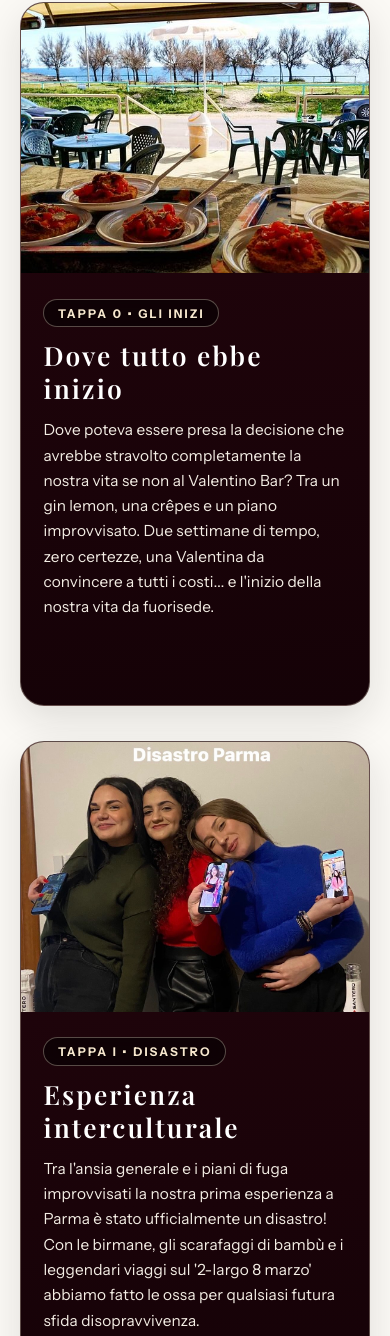
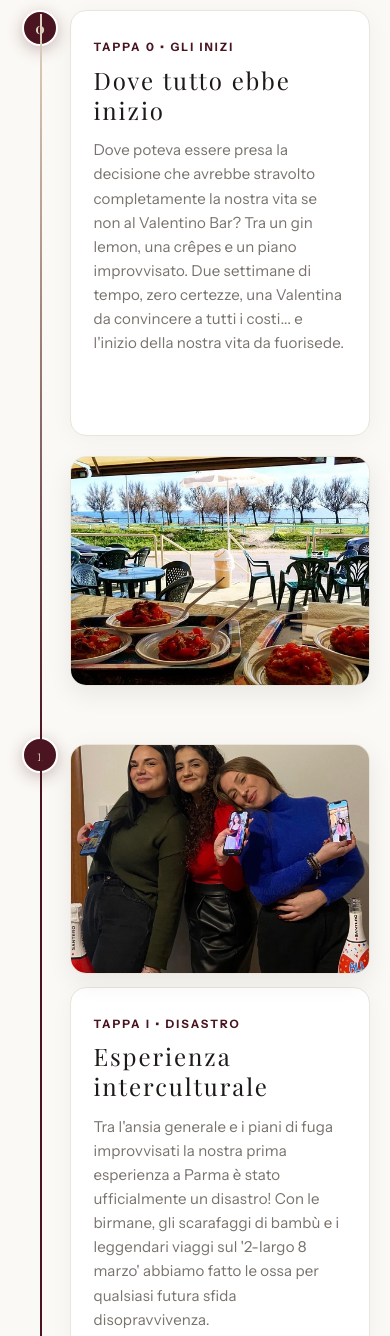
Before and after one commit to alelom7/regalo, a plain HTML site: page index.html in a window 390 px wide. Shown: the part 1199-2535 px from the top of the page. Drawn offline with nearby package versions, Linux system fonts and the light colour scheme; a web font is replaced by a local one.

Commit message:
nuovo tel

```diff
--- a/index.html
+++ b/index.html
@@ -11,7 +11,7 @@
     <link rel="preconnect" href="https://fonts.googleapis.com">
     <link rel="preconnect" href="https://fonts.gstatic.com" crossorigin>
     <link href="https://fonts.googleapis.com/css2?family=Instrument+Sans:ital,wght@0,400..700;1,400..700&family=Playfair+Display:ital,wght@0,400..700;1,400..700&display=swap" rel="stylesheet">
-    <link rel="stylesheet" href="style.css?v=14">
+    <link rel="stylesheet" href="style.css?v=15">
 </head>
 <body>
 
@@ -48,44 +48,72 @@
                 <div class="viaggio-divider"></div>
             </div>
 
-            <div class="glass-viaggio-grid">
-
-                <!-- Card 0 -->
-                <div class="glass-card">
-                    <img src="assets/valentinobar.jpg" alt="Tappa del viaggio" class="glass-card-img">
-                    <div class="glass-card-overlay">
-                        <span class="glass-card-tag">TAPPA 0 • GLI INIZI</span>
+            <div class="timeline-viaggio">
+                <!-- Tappa 0 -->
+                <div class="timeline-item">
+                    <div class="timeline-node">0</div>
+                    <div class="timeline-side timeline-left">
+                        <div class="timeline-content">
+                            <span class="timeline-tag">TAPPA 0 • GLI INIZI</span>
                             <h3>Dove tutto ebbe inizio</h3>
                             <p>Dove poteva essere presa la decisione che avrebbe stravolto completamente la nostra vita se non al Valentino Bar? Tra un gin lemon, una crêpes e un piano improvvisato. Due settimane di tempo, zero certezze, una Valentina da convincere a tutti i costi... e l'inizio della nostra vita da fuorisede.</p>
                         </div>
                     </div>
+                    <div class="timeline-side timeline-right">
+                        <div class="timeline-img-wrap">
+                            <img src="assets/valentinobar.jpg" alt="Tappa del viaggio" style="object-position: center 30%;">
+                        </div>
+                    </div>
+                </div>
 
-                <!-- Card 1 -->
-                <div class="glass-card">
-                    <img src="assets/disastro.jpeg" alt="Tappa del viaggio" class="glass-card-img">
-                    <div class="glass-card-overlay">
-                        <span class="glass-card-tag">TAPPA I • DISASTRO</span>
+                <!-- Tappa 1 -->
+                <div class="timeline-item timeline-inverted">
+                    <div class="timeline-node">1</div>
+                    <div class="timeline-side timeline-left">
+                        <div class="timeline-img-wrap">
+                            <img src="assets/disastro.jpeg" alt="Tappa del viaggio">
+                        </div>
+                    </div>
+                    <div class="timeline-side timeline-right">
+                        <div class="timeline-content">
+                            <span class="timeline-tag">TAPPA I • DISASTRO</span>
                             <h3>Esperienza interculturale</h3>
                             <p>Tra l'ansia generale e i piani di fuga improvvisati la nostra prima esperienza a Parma è stato ufficialmente un disastro! Con le birmane, gli scarafaggi di bambù e i leggendari viaggi sul '2-largo 8 marzo' abbiamo fatto le ossa per qualsiasi futura sfida disopravvivenza.</p>
                         </div>
                     </div>
+                </div>
 
-                <!-- Card 2 -->
-                <div class="glass-card">
-                    <img src="assets/giovedrink.png" alt="Tappa del viaggio" class="glass-card-img" style="object-position: center 70%;">
-                    <div class="glass-card-overlay">
-                        <span class="glass-card-tag">TAPPA II • GIOVEDRINK</span>
+                <!-- Tappa 2 -->
+                <div class="timeline-item">
+                    <div class="timeline-node">2</div>
+                    <div class="timeline-side timeline-left">
+                        <div class="timeline-content">
+                            <span class="timeline-tag">TAPPA II • GIOVEDRINK</span>
                             <h3>Serate dimenticabili</h3>
                             <p>Nonostante il disagio, il primo anno non è andato poi così male! Siamo riuscite a sfogare il nostro nervosismo nell'alcool e nelle serate, una in particolare ci ha accompagnato per tutto il nostro percorso da matricole, ogni settimana, non importavano le lezioni o gli esami che ci aspettavano il giorno dopo, noi eravamo sempre lì...</p>
                         </div>
                     </div>
+                    <div class="timeline-side timeline-right">
+                        <div class="timeline-img-wrap">
+                            <img src="assets/giovedrink.png" alt="Tappa del viaggio" style="object-position: center 70%;">
+                        </div>
+                    </div>
+                </div>
 
-                <div class="glass-card">
-                    <img src="assets/pranzi.jpeg" alt="Tappa del viaggio" class="glass-card-img" style="object-position: center 60%;">
-                    <div class="glass-card-overlay">
-                        <span class="glass-card-tag">TAPPA III • PUGLIESI DA TARANTELLA</span>
+                <!-- Tappa 3 -->
+                <div class="timeline-item timeline-inverted">
+                    <div class="timeline-node">3</div>
+                    <div class="timeline-side timeline-left">
+                        <div class="timeline-img-wrap">
+                            <img src="assets/pranzi.jpeg" alt="Tappa del viaggio" style="object-position: center 60%;">
+                        </div>
+                    </div>
+                    <div class="timeline-side timeline-right">
+                        <div class="timeline-content">
+                            <span class="timeline-tag">TAPPA III • PUGLIESI DA TARANTELLA</span>
                             <h3>I primi pranzi in famiglia</h3>
-                        <p>Il secondo anno ha visto nascere ufficialmente il nostro gruppo "Pugliesi da tarantella". Tra pranzi e festini, la nostra nuova casa ha smesso di essere solo quattro mura, diventando un rifugio colmo di ricordi incancellabili. </p>
+                            <p>Il secondo anno ha visto nascere ufficialmente il nostro gruppo "Pugliesi da tarantella". Tra pranzi e festini, la nostra nuova casa ha smesso di essere solo quattro mura, diventando un rifugio colmo di ricordi incancellabili.</p>
+                        </div>
                     </div>
                 </div>
             </div>
@@ -429,6 +457,6 @@
 
     <!-- Libreria per i coriandoli (Confetti) -->
     <script src="https://cdn.jsdelivr.net/npm/canvas-confetti@1.6.0/dist/confetti.browser.min.js"></script>
-    <script src="script.js?v=14"></script>
+    <script src="script.js?v=15"></script>
 </body>
 </html>
--- a/style.css
+++ b/style.css
@@ -293,139 +293,161 @@ h1, h2, h3 {
 }
 
 /* --------------------------------------------------------------------------
-   3. SEZIONE: RIVIVI IL NOSTRO VIAGGIO (CARD IMMERSIVA & GLASSMORPHISM)
+   3. SEZIONE: RIVIVI IL NOSTRO VIAGGIO (TIMELINE VERTICALE EDITORIALE)
    -------------------------------------------------------------------------- */
-.glass-viaggio-grid {
-    display: flex;
-    flex-direction: column;
-    align-items: center;
-    gap: 3.5rem;
-    max-width: 960px;
+.timeline-viaggio {
+    position: relative;
+    max-width: 1080px;
     margin: 0 auto;
-    padding: 1.5rem 0 5rem;
-    width: 100%;
-}
-
-.glass-card {
+    padding: 2.5rem 0 4.5rem;
+    width: 100%;
+}
+
+/* La linea verticale centrale (filo bordeaux/dorato sottile) */
+.timeline-viaggio::before {
+    content: "";
+    position: absolute;
+    top: 40px;
+    bottom: 40px;
+    left: 50%;
+    width: 2px;
+    background: linear-gradient(to bottom, #dfd5bf 0%, #4a1521 25%, #4a1521 75%, #dfd5bf 100%);
+    transform: translateX(-50%);
+    z-index: 1;
+}
+
+/* Ogni tappa del viaggio con apparizione morbida a scorrimento */
+.timeline-item {
     position: relative;
-    border-radius: 28px;
-    overflow: hidden;
-    width: 100%;
-    height: 580px;
-    box-shadow: 0 16px 45px rgba(28, 25, 23, 0.12);
-    border: 1px solid rgba(223, 213, 191, 0.4);
-    background: #1c1917;
-    cursor: default;
+    display: flex;
+    align-items: center;
+    margin-bottom: 5.5rem;
+    width: 100%;
     opacity: 0;
-    transform: translateY(30px);
-    transition: transform 0.5s cubic-bezier(0.16, 1, 0.3, 1), box-shadow 0.5s ease, border-color 0.5s ease, opacity 0.6s ease;
-}
-
-.glass-card.visibile {
+    transform: translateY(35px);
+    transition: transform 0.6s cubic-bezier(0.16, 1, 0.3, 1), opacity 0.6s ease;
+}
+
+.timeline-item.visibile {
     opacity: 1;
     transform: translateY(0);
 }
 
-.glass-card-img {
-    width: 100%;
-    height: 100%;
-    object-fit: cover;
-    object-position: center 30%;
-    transition: transform 0.8s cubic-bezier(0.16, 1, 0.3, 1);
-}
-
-@media (hover: hover) and (pointer: fine) {
-    .glass-card:hover {
-        transform: translateY(-8px);
-        box-shadow: 0 24px 55px rgba(74, 21, 33, 0.3);
-        border-color: rgba(223, 213, 191, 0.8);
-    }
-
-    .glass-card:hover .glass-card-img {
-        transform: scale(1.04);
-    }
-
-    .glass-card:hover .glass-card-overlay {
-        background: linear-gradient(
-            to bottom,
-            rgba(0, 0, 0, 0.05) 0%,
-            rgba(31, 4, 10, 0.25) 25%,
-            rgba(35, 4, 11, 0.85) 55%,
-            rgba(25, 3, 8, 0.96) 75%,
-            rgba(18, 2, 5, 0.99) 100%
-        );
-    }
-
-    .glass-card:hover .glass-card-overlay h3 {
-        color: #fbf9f5;
-    }
-}
-
-/* Sfumatura cinematografica bordeaux/notte con overlay */
-.glass-card-overlay {
+/* Nodo circolare con il numero della tappa al centro */
+.timeline-node {
     position: absolute;
-    inset: 0;
-    display: flex;
-    flex-direction: column;
-    justify-content: flex-end;
-    padding: 3.2rem 2.8rem;
-    background: linear-gradient(
-        to bottom,
-        rgba(0, 0, 0, 0) 0%,
-        rgba(15, 2, 5, 0.25) 25%,
-        rgba(15, 2, 5, 0.82) 55%,
-        rgba(15, 2, 5, 0.95) 75%,
-        rgba(10, 1, 4, 0.98) 100%
-    );
-    color: #ffffff;
+    left: 50%;
+    top: 50%;
+    transform: translate(-50%, -50%);
+    width: 44px;
+    height: 44px;
+    border-radius: 50%;
+    background: var(--accent-burgundy);
+    color: var(--accent-gold);
+    border: 3px solid #ffffff;
+    box-shadow: 0 4px 16px rgba(74, 21, 33, 0.28);
+    display: flex;
+    align-items: center;
+    justify-content: center;
+    font-family: var(--font-serif);
+    font-size: 1.15rem;
+    font-weight: 600;
+    z-index: 3;
+    transition: transform 0.3s cubic-bezier(0.16, 1, 0.3, 1), box-shadow 0.3s ease;
+}
+
+.timeline-item:hover .timeline-node {
+    transform: translate(-50%, -50%) scale(1.15);
+    box-shadow: 0 8px 24px rgba(74, 21, 33, 0.4);
+}
+
+/* Le due metà della riga */
+.timeline-side {
+    width: 50%;
+    box-sizing: border-box;
+}
+
+.timeline-left {
+    padding-right: 4rem;
+}
+
+.timeline-right {
+    padding-left: 4rem;
+}
+
+/* Card testuale con didascalia */
+.timeline-content {
+    background: var(--bg-card);
+    border: 1px solid var(--border-subtle);
+    border-radius: 20px;
+    padding: 2.2rem 2.4rem;
+    box-shadow: 0 4px 24px rgba(28, 25, 23, 0.04);
     text-align: left;
-    transition: background 0.4s ease;
-}
-
-.glass-card-tag {
+    transition: transform 0.4s cubic-bezier(0.16, 1, 0.3, 1), box-shadow 0.4s ease, border-color 0.4s ease;
+}
+
+.timeline-item:hover .timeline-content {
+    transform: translateY(-4px);
+    box-shadow: 0 14px 34px rgba(28, 25, 23, 0.08);
+    border-color: #d8d1c4;
+}
+
+.timeline-tag {
     font-family: var(--font-sans);
-    font-size: 0.75rem;
+    font-size: 0.72rem;
     font-weight: 700;
     text-transform: uppercase;
     letter-spacing: 0.18em;
-    color: #f7e7ce;
-    display: inline-flex;
-    align-items: center;
-    padding: 0.35rem 0.85rem;
-    background: rgba(0, 0, 0, 0.5);
-    backdrop-filter: blur(8px);
-    -webkit-backdrop-filter: blur(8px);
-    border: 1px solid rgba(223, 213, 191, 0.35);
-    border-radius: 999px;
+    color: var(--accent-burgundy);
+    display: inline-block;
+    margin-bottom: 0.65rem;
+}
+
+.timeline-content h3 {
+    font-family: var(--font-serif);
+    font-size: 1.85rem;
+    color: var(--text-main);
     margin-bottom: 0.85rem;
-    text-shadow: 0 1px 2px rgba(0, 0, 0, 0.8);
-    width: fit-content;
-}
-
-.glass-card-overlay h3 {
-    font-family: var(--font-serif);
-    font-size: 2.5rem;
-    color: #ffffff;
-    margin-bottom: 0.85rem;
-    font-weight: 600;
-    line-height: 1.2;
-    text-shadow: 0 1px 3px rgba(0, 0, 0, 0.9), 0 4px 16px rgba(0, 0, 0, 0.75);
+    font-weight: 400;
+    line-height: 1.25;
     transition: color 0.3s ease;
 }
 
-.glass-card:hover .glass-card-overlay h3 {
-    color: #fbf9f5;
-}
-
-.glass-card-overlay p {
+.timeline-item:hover .timeline-content h3 {
+    color: var(--accent-burgundy);
+}
+
+.timeline-content p {
     font-family: var(--font-sans);
-    font-size: 1.05rem;
+    font-size: 0.98rem;
     line-height: 1.75;
-    color: #f7f3ec;
+    color: var(--text-muted);
     letter-spacing: 0.01em;
     text-transform: none !important;
-    text-shadow: 0 1px 4px rgba(0, 0, 0, 0.8);
-    max-width: 780px;
+}
+
+/* Riquadro fotografico grande ed elegante */
+.timeline-img-wrap {
+    width: 100%;
+    height: 310px;
+    border-radius: 20px;
+    overflow: hidden;
+    box-shadow: 0 8px 24px rgba(28, 25, 23, 0.08);
+    border: 1px solid var(--border-subtle);
+    background: #f4eee5;
+    position: relative;
+}
+
+.timeline-img-wrap img {
+    width: 100%;
+    height: 100%;
+    object-fit: cover;
+    transition: transform 0.6s cubic-bezier(0.16, 1, 0.3, 1);
+    display: block;
+}
+
+.timeline-item:hover .timeline-img-wrap img {
+    transform: scale(1.05);
 }
 
 /* --------------------------------------------------------------------------
@@ -947,63 +969,64 @@ h1, h2, h3 {
         font-size: clamp(1.8rem, 6vw, 2.3rem);
     }
 
-    /* Card Immersiva Glassmorphism su smartphone */
-    .glass-viaggio-grid {
-        gap: 2.2rem;
-        padding: 0.5rem 0 3.5rem;
-        width: 100%;
-    }
-
-    /* Card da smartphone: foto pulita sopra e didascalia sotto separata */
-    .glass-card {
-        height: auto;
-        min-height: auto;
-        display: flex;
+    /* Timeline su smartphone: filo laterale continuo e tappe a schede */
+    .timeline-viaggio {
+        padding: 1rem 0 2.5rem;
+    }
+
+    .timeline-viaggio::before {
+        left: 20px;
+        top: 20px;
+        bottom: 20px;
+        transform: none;
+    }
+
+    .timeline-item {
         flex-direction: column;
-        background: linear-gradient(175deg, #24050d 0%, #150207 100%);
-        border-radius: 24px;
-        overflow: hidden;
-        width: 100%;
-        border: 1px solid rgba(223, 213, 191, 0.35);
-        box-shadow: 0 14px 38px rgba(28, 25, 23, 0.12);
-    }
-
-    .glass-card-img {
-        width: 100%;
-        height: 270px;
-        object-fit: cover;
-        display: block;
-        flex-shrink: 0;
-    }
-
-    .glass-card-overlay {
-        position: static;
-        inset: auto;
-        display: flex;
-        flex-direction: column;
-        justify-content: flex-start;
-        padding: 1.6rem 1.4rem 1.8rem;
-        background: transparent;
-        color: #ffffff;
-    }
-
-    .glass-card-tag {
-        margin-bottom: 0.75rem;
-    }
-
-    .glass-card-overlay h3 {
-        font-size: 1.65rem;
+        align-items: stretch;
+        margin-bottom: 3.2rem;
+        padding-left: 50px;
+        gap: 0.85rem;
+    }
+
+    .timeline-node {
+        left: 20px;
+        top: 0;
+        transform: translate(-50%, 0);
+        width: 36px;
+        height: 36px;
+        font-size: 0.95rem;
+        border-width: 2.5px;
+    }
+
+    .timeline-item:hover .timeline-node {
+        transform: translate(-50%, 0) scale(1.08);
+    }
+
+    .timeline-side {
+        width: 100%;
+        padding: 0 !important;
+    }
+
+    .timeline-content {
+        padding: 1.5rem 1.4rem;
+        border-radius: 16px;
+    }
+
+    .timeline-content h3 {
+        font-size: 1.5rem;
         line-height: 1.25;
-        margin-bottom: 0.75rem;
-        color: #ffffff;
-        text-shadow: none;
-    }
-
-    .glass-card-overlay p {
-        font-size: 0.96rem;
-        line-height: 1.65;
-        color: #f4eee5;
-        text-shadow: none;
+    }
+
+    .timeline-content p {
+        font-size: 0.94rem;
+        line-height: 1.6;
+    }
+
+    .timeline-img-wrap {
+        height: 230px;
+        border-radius: 16px;
+        margin-top: 0.4rem;
     }
 
     /* Nav bar & Schermate */
```
Also changed, not shown: script.js (+2 -10 lines). Lines whose indentation alone changed are shown as unchanged.
